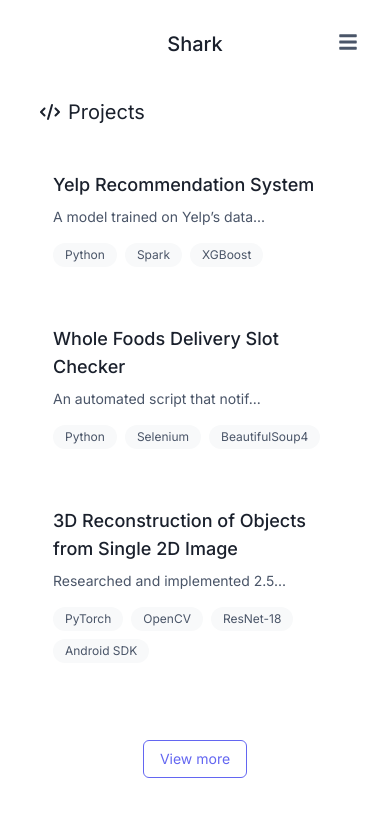
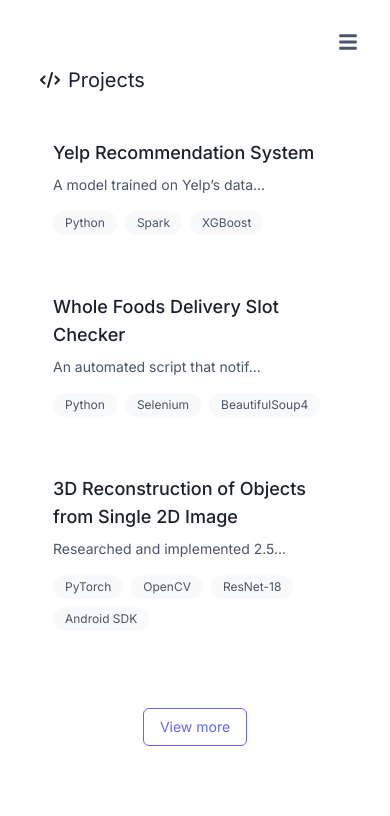
Before and after one commit to sharkfin31/v2, a Next.js app: page / in a window 390 px wide. Shown: the top 816 px of the page. Built offline with nearby package versions, Linux system fonts and the light colour scheme.

Commit message:
Refactor mobile navigation and update logo path; adjust section padding

```diff
--- a/app/components/MobileNavbar.tsx
+++ /dev/null
@@ -1,26 +0,0 @@
-'use client';
-
-import { FaBars } from 'react-icons/fa';
-
-interface MobileNavbarProps {
-  toggleMenu: () => void;
-}
-
-const MobileNavbar = ({ toggleMenu }: MobileNavbarProps) => {
-  return (
-    <div className="fixed top-0 left-0 right-0 h-18 bg-background/80 backdrop-blur-md z-30 flex items-center lg:hidden">
-      <div className="flex-1 flex ml-8 justify-center">
-        <h1 className="text-xl mt-4 mr-8 font-medium text-heading">Shark</h1>
-      </div>
-      <button
-        onClick={toggleMenu}
-        className="absolute top-6 right-6 p-2 text-foreground" // Added absolute positioning
-        aria-label="Toggle menu"
-      >
-        <FaBars size={20} />
-      </button>
-    </div>
-  );
-};
-
-export default MobileNavbar;
--- a/app/globals.css
+++ b/app/globals.css
@@ -241,7 +241,7 @@
   }
 
   .section {
-    padding-top: 4rem;
+    padding-top: 0rem;
     padding-left: 1.5rem;
     padding-right: 1.5rem;
   }
--- a/app/layout.tsx
+++ b/app/layout.tsx
@@ -9,7 +9,7 @@
   title: 'Personal Portfolio',
   description: 'Personal portfolio website showcasing projects, blog, experience, and education.',
   icons: {
-    icon: '/images/logo.png',
+    icon: '/logo.png',
   },
 }
 
--- a/app/page.tsx
+++ b/app/page.tsx
@@ -2,9 +2,9 @@
 
 import { useEffect, useState } from 'react';
 import { motion } from 'framer-motion';
+import { FaBars } from 'react-icons/fa';
 import Sidebar from './components/Sidebar';
 import MobileMenu from './components/MobileMenu';
-import MobileNavbar from './components/MobileNavbar';
 import Projects from './components/Projects';
 import Blog from './components/Blog';
 import Experience from './components/Experience';
@@ -76,8 +76,14 @@
       {/* Theme Toggle */}
       <ThemeToggle />
 
-      {/* Mobile Navbar */}
-      <MobileNavbar toggleMenu={toggleMenu} />
+      {/* Hamburger Menu Button */}
+      <button
+        onClick={toggleMenu}
+        className="fixed top-6 right-6 p-2 text-foreground z-30 lg:hidden"
+        aria-label="Toggle menu"
+      >
+        <FaBars size={20} />
+      </button>
 
       {/* Mobile Menu */}
       <MobileMenu
@@ -95,7 +101,7 @@
         id="content-container"
         className="flex-1 overflow-y-auto content-scrollbar ml-0 lg:ml-[var(--sidebar-width)] scroll-smooth snap-y snap-mandatory"
       >
-        <div className="max-w-3xl mx-auto px-4 sm:px-6 lg:px-8 pt-16 lg:pt-0">
+        <div className="max-w-3xl mx-auto px-4 sm:px-6 lg:px-8 pt-0">
           <section id="projects" className="section">
             <Projects />
           </section>
```
Also changed, not shown: public/logo.png (renamed from public/images/logo.png), 1 other file (tests, documents, lock files or other folders).
